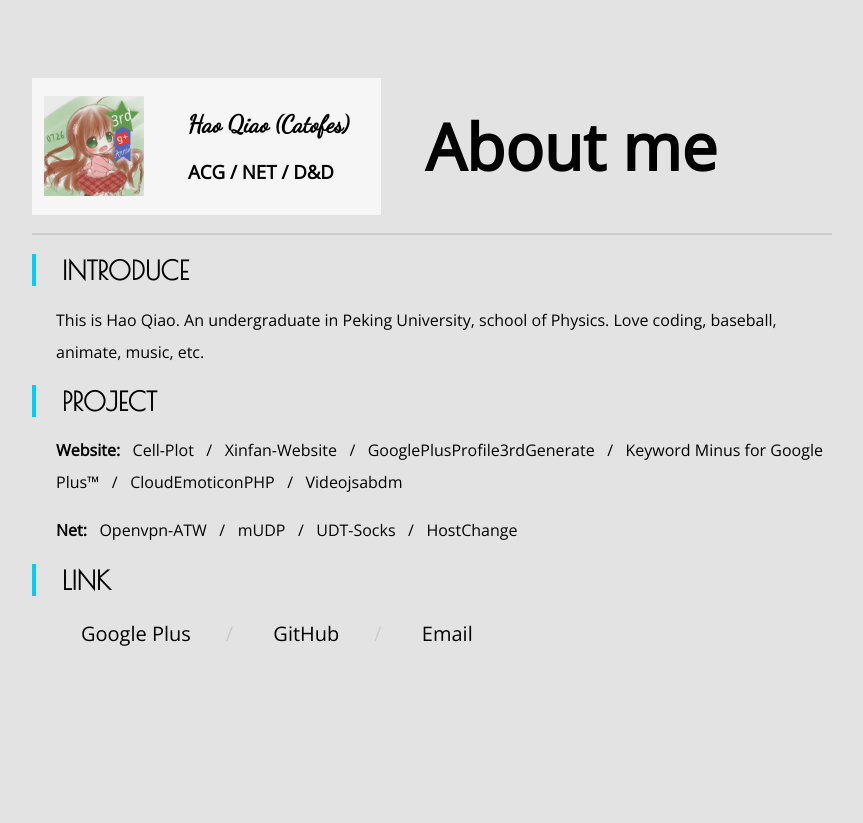
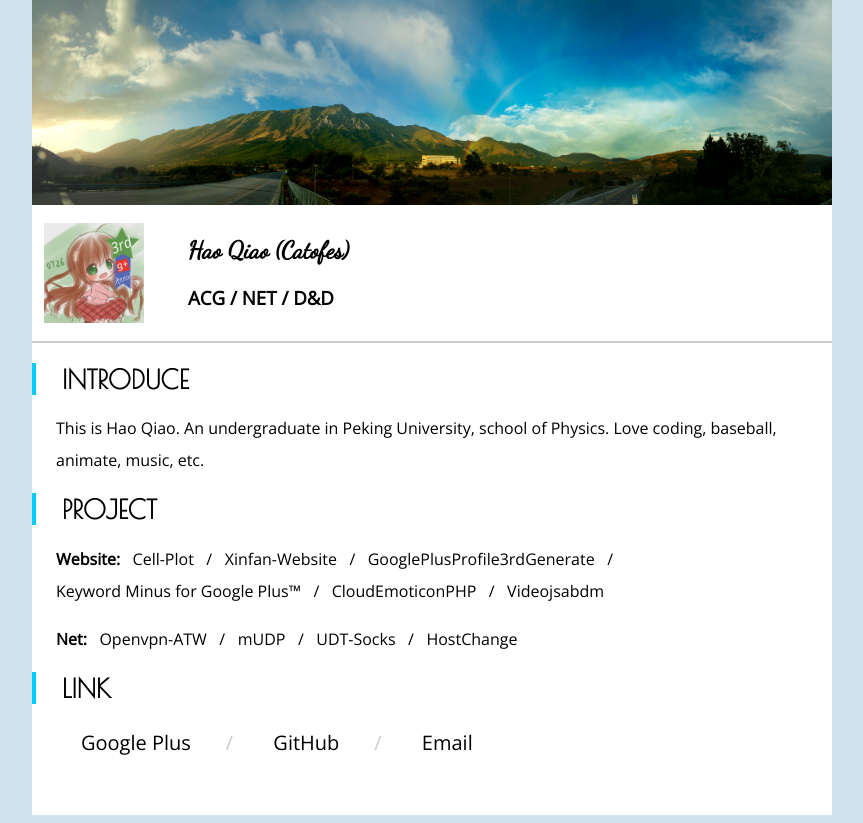
Before and after one commit to Catofes/Catofes.github.io, a PHP site: page / in a window 1280 px wide. Shown: the whole page, without its empty margins (208-1071 px from the left). Before the commit the page ends 646 px from the top, so only its background shows below. Run offline with PHP 8.4, Linux system fonts and the light colour scheme.

Commit message:
update about.me

```diff
--- a/css/main.css
+++ b/css/main.css
@@ -1,5 +1,21 @@
 body {
-	background-color: #E3E3E3;
+	background-color: #d2e3f0;
+}
+
+.header {
+	width: 80%;
+	max-width: 800px;
+	min-width: 400px;
+	margin-left: auto;
+	margin-right: auto;
+	margin-top: -8px;
+	padding-top: 0px;
+}
+
+.header img{
+	display: inline-block;
+	vertical-align: middle;
+	width:100%;
 }
 
 .container {
@@ -8,7 +24,7 @@ body {
 	min-width: 400px;
 	margin-left: auto;
 	margin-right: auto;
-	margin-top: 60px;
+	background-color: #FFFFFF;
 }
 
 .user {
--- a/index.html
+++ b/index.html
@@ -10,16 +10,18 @@
 		<link href='http://fonts.googleapis.com/css?family=Poiret+One' rel='stylesheet' type='text/css'>
 	</head>
 	<body>
+		<div class="header">
+			<img src="css/header.jpg">
+		</div>
 		<div class="container">
 			<div class = "user">
-				<img src = "css/photo.jpg" >
+				<img src = "css/photo.png" >
 				<hgroup>
 				<h2> Hao Qiao (Catofes)  </h2>
 				<h3> ACG / NET / D&D </h3>
 				</hgroup>
 			</div>
 			<div id = "about">
-				<h1> About me </h1>
 			</div>
 			<div class = "line">
 			</div>
@@ -34,7 +36,7 @@
 				<a href="http://xf.catofes.com/">Xinfan-Website</a>
 				&nbsp / &nbsp
 				<a href="http://catofes.github.io/GooglePlusProfile3rdGenerate">GooglePlusProfile3rdGenerate</a>
-				&nbsp / &nbsp
+				&nbsp / &nbsp <br>
 				<a href="https://chrome.google.com/webstore/detail/keyword-minus-for-google/nilnpooaepilabcjnflomgjnepabbfen?hl=en">Keyword Minus for Google Plus™</a>
 				&nbsp / &nbsp
 				<a href="http://web.emoticon.moe">CloudEmoticonPHP</a>
```
Also changed, not shown: css/header.jpg (added), css/photo.png (added).
